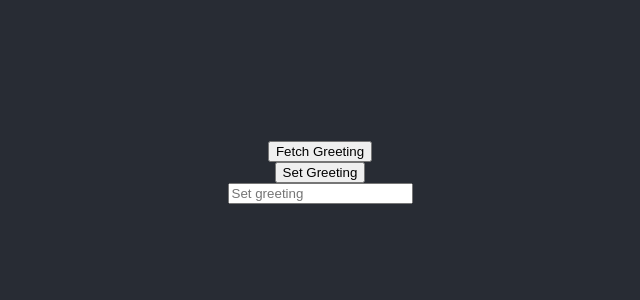
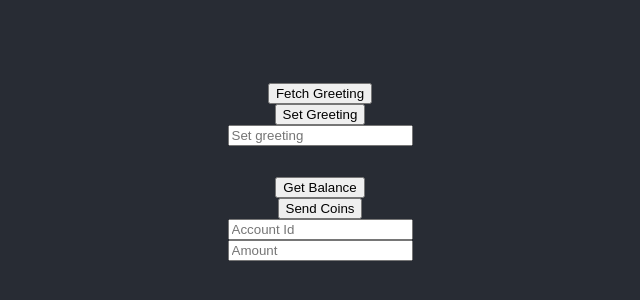
Before and after one commit to gvirus21/react-dapp, a React (Create React App) app: page / in a window 1280 px wide. Shown: the part 228-528 px from the top of the page, without its empty margins (320-960 px from the left). Built offline with nearby package versions, Linux system fonts and the light colour scheme; no server answers.

Commit message:
updated frontend for token.sol

```diff
--- a/src/App.js
+++ b/src/App.js
@@ -1,15 +1,45 @@
-import logo from "./logo.svg";
 import "./App.css";
 import { useState } from "react";
 import { ethers } from "ethers";
 import Greeter from "./artifacts/contracts/Greeter.sol/Greeter.json";
+import Token from "./artifacts/contracts/Token.sol/Token.json";
 
 const greeterAddress = "0x5FbDB2315678afecb367f032d93F642f64180aa3";
+const tokenAddress = "0xe7f1725E7734CE288F8367e1Bb143E90bb3F0512";
 
 function App() {
   const [greeting, setGreetingValue] = useState("");
+  const [userAccount, setUserAccount] = useState("");
+  const [amount, setAmount] = useState(0);
 
-  const requestAccount = async () => {};
+  const requestAccount = async () => {
+    await window.ethereum.request({ method: "eth_requestAccounts" });
+  };
+
+  const getBalance = async () => {
+    if (typeof window.ethereum != "undefined") {
+      const [account] = await window.ethereum.request({
+        method: "eth_accounts",
+      });
+      const provider = new ethers.providers.Web3Provider(window.ethereum);
+      const contract = new ethers.Contract(tokenAddress, Token.abi, provider);
+      const balance = await contract.balanceOf(account);
+      console.log("Balance: ", balance.toString());
+    }
+  };
+
+  const sendCoins = async () => {
+    if (typeof window.ethereum != "undefined") {
+      await requestAccount();
+      const provider = new ethers.providers.Web3Provider(window.ethereum);
+      const signer = provider.getSigner();
+      const contract = new ethers.Contract(tokenAddress, Token.abi, signer);
+      const transaction = await contract.transfer(userAccount, amount);
+      await transaction.wait();
+      console.log(`${amount} Coins Successfully sent to ${userAccount}`);
+    }
+  };
+
   const fetchGreeting = async () => {
     if (typeof window.ethereum != "undefined") {
       const provider = new ethers.providers.Web3Provider(window.ethereum);
@@ -53,6 +83,17 @@ function App() {
           placeholder="Set greeting"
           value={greeting}
         />
+        <br />
+        <button onClick={getBalance}> Get Balance </button>
+        <button onClick={sendCoins}> Send Coins </button>
+        <input
+          onChange={(e) => setUserAccount(e.target.value)}
+          placeholder="Account Id"
+        />
+        <input
+          onChange={(e) => setAmount(e.target.value)}
+          placeholder="Amount"
+        />
       </header>
     </div>
   );
```
Also changed, not shown: 2 other files (tests, documents, lock files or other folders).
